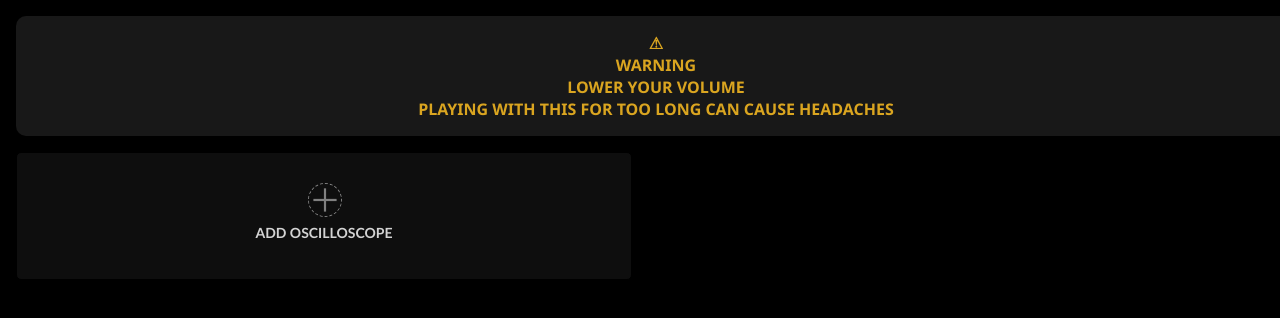
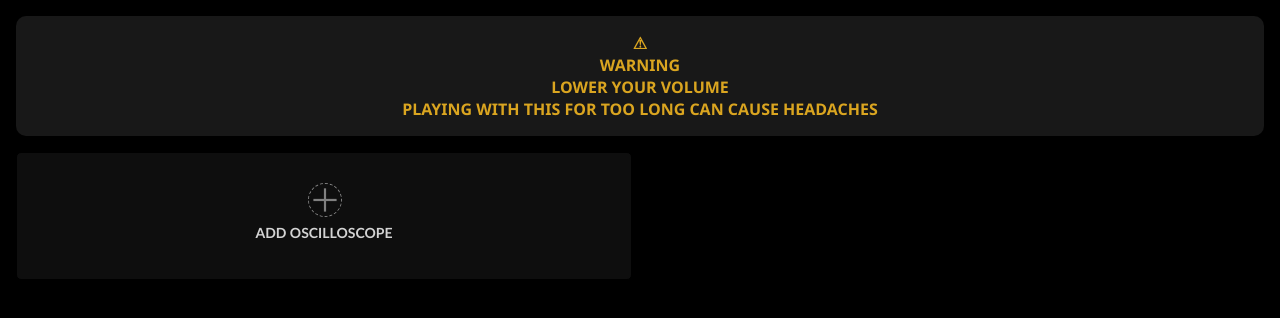
Before and after one commit to phcs93/proscilloscope, a plain HTML site: page index.html in a window 1280 px wide. Drawn offline with Linux system fonts and the light colour scheme.

Commit message:
fix message box size

```diff
--- a/index.css
+++ b/index.css
@@ -36,6 +36,10 @@ div.flex-rows {
 
 .grow {
     flex-grow: 1;
+}
+
+.stretch {
+    align-items: stretch;
 }
 
 .gap {
--- a/index.html
+++ b/index.html
@@ -13,9 +13,9 @@
 
     <body>
 
-        <div class="flex-rows padding gap">
+        <div class="flex-rows padding gap stretch">
 
-            <div class="warning padding grow width100">
+            <div class="warning padding grow">
                 ⚠
                 <br />
                 WARNING
```
